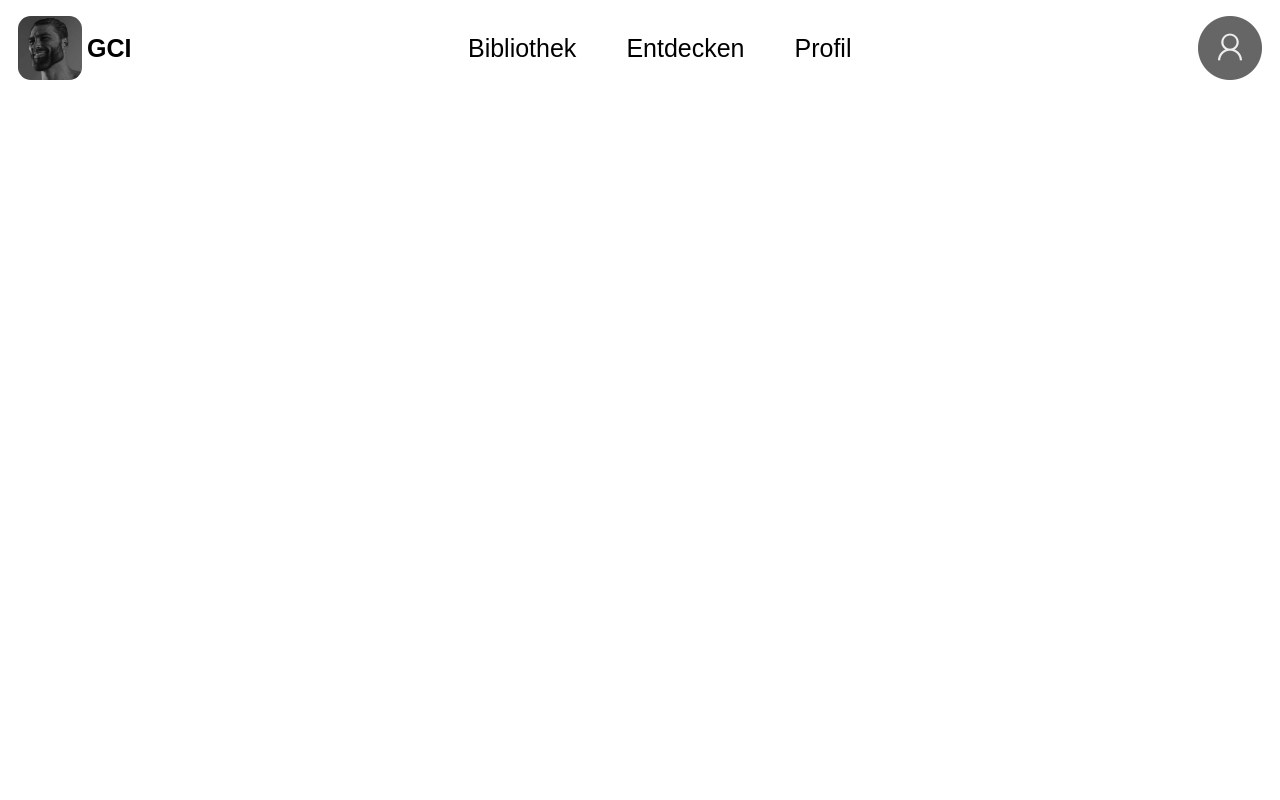
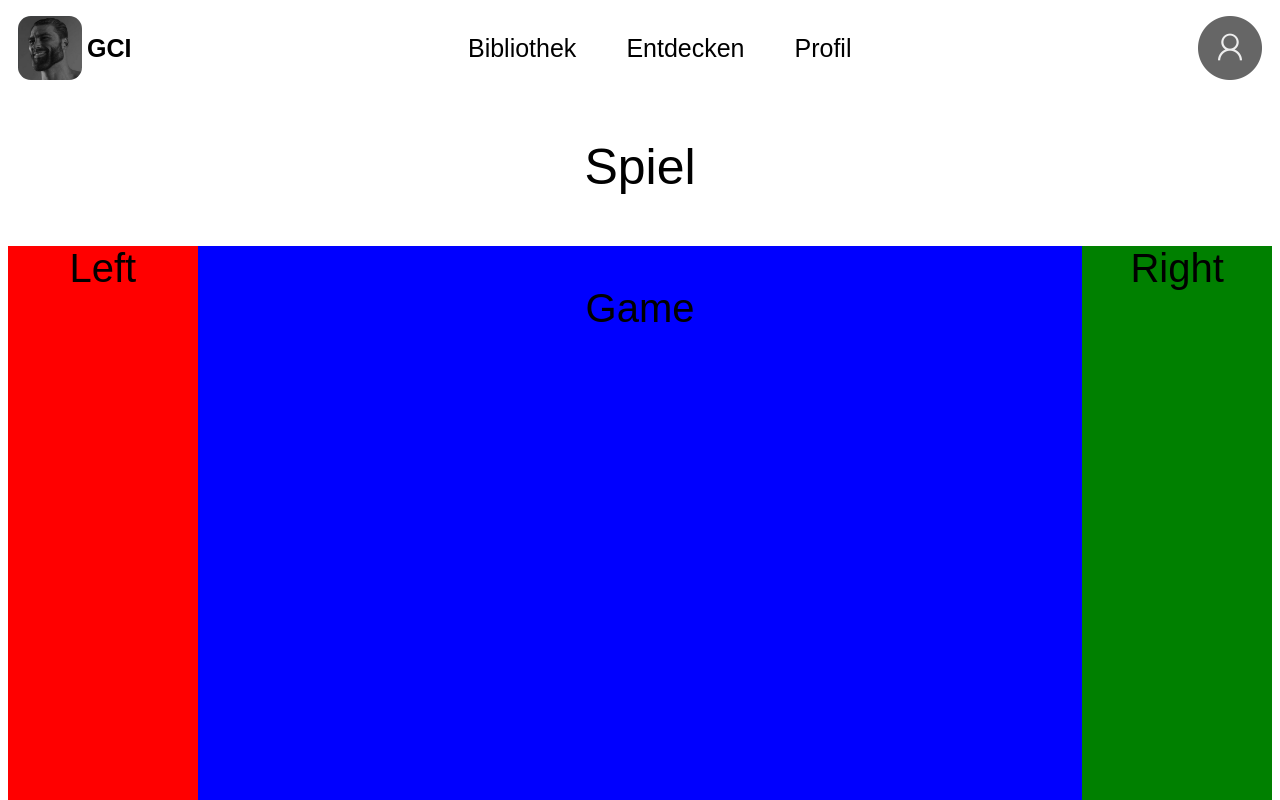
Before and after one commit to ArchdragonPeak/gc_industries, a Vue app in the folder frontend/: page /game/1 in a window 1280 px wide. Shown: the top 800 px of the page. Built offline with nearby package versions, Linux system fonts and the light colour scheme.

Commit message:
added gameview, added id to game variable

```diff
--- a/frontend/src/components/GameListItem.vue
+++ b/frontend/src/components/GameListItem.vue
@@ -1,5 +1,5 @@
 <template>
-    <div class="gamelistitem">
+    <div class="gamelistitem" @click="this.$router.push({path:'/game', params: { id }})">
         <div class="gameicon">
             <img alt="Hallo" :src= gamelogo height="96" width="96">
         </div>
@@ -18,6 +18,7 @@
         name: 'GameListItem',
         props: {
             gamelogo: String,
+            id: String,
             title: String,
             genres: String,
             rating: String
--- a/frontend/src/components/TestGameList.vue
+++ b/frontend/src/components/TestGameList.vue
@@ -16,28 +16,28 @@
 
     let games = [
             {
-                "title":"Space Game", "genre":"Space, Adventure","bewertung":"4.5", "gamelogo": "./img/rndicon1.webp"
+                "title":"Space Game","id":"1", "genre":"Space, Adventure","bewertung":"4.5", "gamelogo": "./img/rndicon1.webp"
             },
             {
-                "title":"Immortal Kombat", "genre":"Action, Fighting","bewertung":"2.5", "gamelogo": "./img/rndicon2.webp"
+                "title":"Immortal Kombat","id":"2", "genre":"Action, Fighting","bewertung":"2.5", "gamelogo": "./img/rndicon2.webp"
             },
             {
-                "title":"Cyber Bugs 1984", "genre":"Action, RPG","bewertung":"4.7", "gamelogo": "./img/rndicon3.webp"
+                "title":"Cyber Bugs 1984","id":"3", "genre":"Action, RPG","bewertung":"4.7", "gamelogo": "./img/rndicon3.webp"
             },
             {
-                "title":"Indana Joseph", "genre":"Point-and-Click-Adventure","bewertung":"3.8", "gamelogo": "./img/rndicon4.webp"
+                "title":"Indana Joseph","id":"4", "genre":"Point-and-Click-Adventure","bewertung":"3.8", "gamelogo": "./img/rndicon4.webp"
             },
             {
-                "title":"Suka Striker", "genre":"FPS, Multiplayer","bewertung":"2.9", "gamelogo": "./img/rndicon5.webp"
+                "title":"Suka Striker","id":"5", "genre":"FPS, Multiplayer","bewertung":"2.9", "gamelogo": "./img/rndicon5.webp"
             },
             {
-                "title":"Space Game 2", "genre":"Action","bewertung":"4.1", "gamelogo": "./img/rndicon1.webp"
+                "title":"Space Game 2","id":"6", "genre":"Action","bewertung":"4.1", "gamelogo": "./img/rndicon1.webp"
             },
             {
-                "title":"Immortal Kombat 2", "genre":"Action","bewertung":"4.5", "gamelogo": "./img/rndicon2.webp"
+                "title":"Immortal Kombat 2","id":"7", "genre":"Action","bewertung":"4.5", "gamelogo": "./img/rndicon2.webp"
             },
             {
-                "title":"Cyber Bugs 1985", "genre":"Action","bewertung":"4.5", "gamelogo": "./img/rndicon3.webp"
+                "title":"Cyber Bugs 1985","id":"8", "genre":"Action","bewertung":"4.5", "gamelogo": "./img/rndicon3.webp"
             },
         ]
 
@@ -47,7 +47,7 @@
 <template>
     <div>
         <p class="listtitle" >{{ genre }}</p>
-            <GameListItem v-for="game in games" :key="game" :gamelogo = game.gamelogo :title = game.title :genres = game.genre :rating= game.bewertung> {{ game }} </GameListItem>
+            <GameListItem v-for="game in games" :key="game.id" :gamelogo = game.gamelogo :title = game.title :id = game.id :genres = game.genre :rating= game.bewertung> {{ game }} </GameListItem>
     </div>
 </template>
 
--- a/frontend/src/router/index.js
+++ b/frontend/src/router/index.js
@@ -1,6 +1,7 @@
 import { createRouter, createWebHistory } from 'vue-router'
 import HomeView from '../views/HomeView.vue'
 import DiscoverView from '../views/DiscoverView.vue'
+import GameView from '../views/GameView.vue'
 
 const routes = [
   {
@@ -20,6 +21,11 @@ const routes = [
     path: '/discover',
     name: 'discover',
     component: DiscoverView
+  },
+  {
+    path: '/game/:id',
+    name: 'game',
+    component: GameView
   }
 ]
 
--- /dev/null
+++ b/frontend/src/views/GameView.vue
@@ -0,0 +1,52 @@
+<template>
+<p class="title">Spiel</p>
+
+<div class="wrapper">
+    <div class="left">Left</div>
+
+    <div class="game">
+        <p>Game</p>
+    </div>
+
+    <div class="right">Right</div>
+</div>
+</template>
+
+<script>
+
+</script>
+
+<style>
+
+p.title {
+    font-family: sans-serif;
+    font-size: 50px;
+    text-align: center;
+}
+div.wrapper {
+    width: 100%;
+    height: 800px;
+    text-align: center;
+    font-size: 40px;
+    font-family: sans-serif;
+}
+div.left {
+    float: left;
+    width: 15%;
+    background-color: red;
+    height: 100%
+
+}
+div.right {
+    float: left;
+    width: 15%;
+    background-color: green;
+    height: 100%
+}
+div.game {
+    float: left;
+    width: 70%;
+    background-color: blue;
+    height: 100%
+}
+</style>
```
